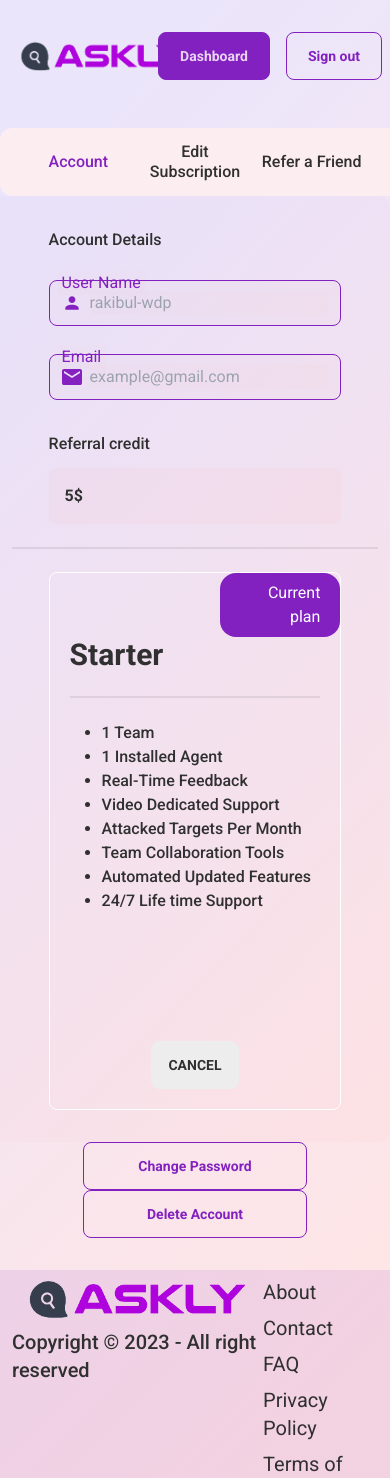
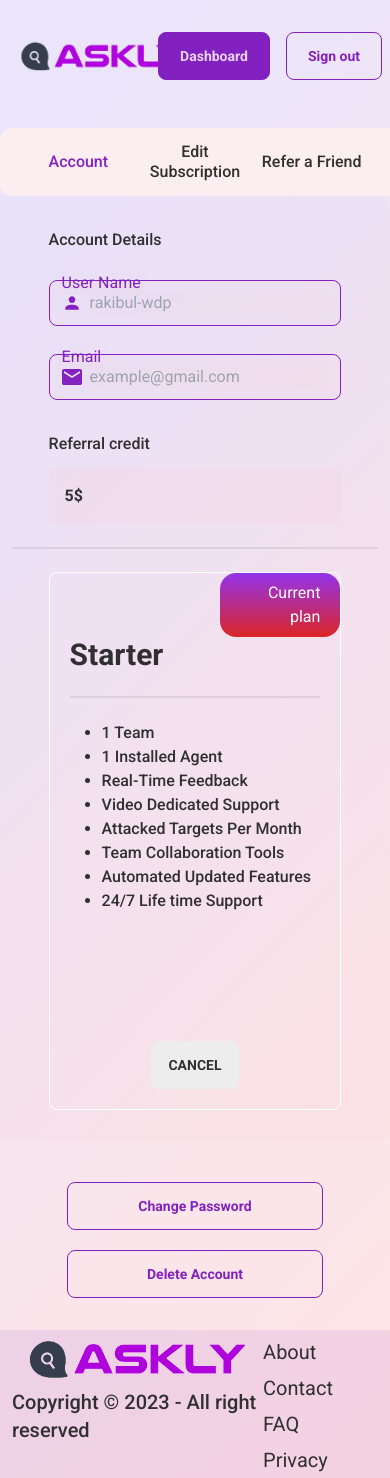
Before and after one commit to rakibul-wdp/askly, a Next.js app: page /account in a window 390 px wide. Shown: the top 1478 px of the page. Built offline with nearby package versions, Linux system fonts and the light colour scheme.

Commit message:
fix current plan bg color

```diff
--- a/components/account/AccountBody.js
+++ b/components/account/AccountBody.js
@@ -30,7 +30,7 @@ const AccountBody = () => {
       </div>
       <div className="divider md:divider-horizontal"></div>
       <div className='border border-white p-5 rounded-lg w-[80%] sm:w-[60%] md:w-[35%] mx-auto md:mx-0'>
-        <p className='text-end bg-primary text-white ml-[60%] px-5 py-2 rounded-2xl -mt-5 -mr-5'>Current plan</p>
+        <p className='text-end ml-[60%] px-5 py-2 rounded-2xl -mt-5 -mr-5 bg-gradient-to-b from-purple-600 to-red-600 text-white'>Current plan</p>
         <h2 className='text-3xl font-bold'>Starter</h2>
         <div className="divider"></div>
         <ul className="list-disc list-outside ml-8 font-medium">
--- a/components/account/AccountEditSubscription.js
+++ b/components/account/AccountEditSubscription.js
@@ -6,7 +6,7 @@ const AccountEditSubscription = () => {
   return (
     <section className='flex flex-col md:flex-row justify-between p-5'>
       <div className='border border-white p-5 rounded-lg w-[80%] sm:w-[60%] md:w-[35%] mx-auto md:mx-0'>
-        <p className='text-end bg-primary text-white ml-[60%] px-5 py-2 rounded-2xl -mt-5 -mr-5'>Current plan</p>
+        <p className='text-end text-white ml-[60%] px-5 py-2 rounded-2xl -mt-5 -mr-5 bg-gradient-to-b from-purple-600 to-red-600'>Current plan</p>
         <h2 className='text-3xl font-bold'>Starter</h2>
         <div className="divider"></div>
         <ul className="list-disc list-outside ml-8 font-medium">
@@ -37,7 +37,7 @@ const AccountEditSubscription = () => {
         </ul>
         <button className='mt-32 btn btn-primary btn-outline normal-case w-full'>Upgrade now</button>
       </div>
-      <button className='btn btn-primary btn-outline normal-case mx-auto'>More plans &gt;</button>
+      <button className='btn btn-primary btn-outline normal-case mx-auto mt-10 md:mt-0'>More plans &gt;</button>
     </section>
   )
 }
--- a/components/account/AccountMain.js
+++ b/components/account/AccountMain.js
@@ -63,11 +63,11 @@ const AccountMain = () => {
             ))}
           </div>
           <div className='hidden lg:block'>
-            {changePassword[0] === "Account" && <Tab className="btn btn-primary btn-outline normal-case w-[12rem] ml-3 mb-2">
+            {changePassword[0] === "Account" && <Tab className="btn btn-primary btn-outline normal-case w-[12rem] lg:w-[10rem] xl:w-[12rem] ml-3 mb-2">
               Change Password
             </Tab>
             }
-            <Tab className="btn btn-primary btn-outline normal-case w-[12rem] ml-3 mb-2">
+            <Tab className="btn btn-primary btn-outline normal-case w-[12rem] lg:w-[10rem] xl:w-[12rem] ml-3 mb-2">
               Delete Account
             </Tab>
           </div>
@@ -91,9 +91,9 @@ const AccountMain = () => {
             </Tab.Panel>
           ))}
         </Tab.Panels>
-        <div className='lg:hidden flex items-center justify-around flex-col sm:flex-row w-[14rem] md:w-[14rem] mx-auto'>
-          <button className='btn btn-primary btn-outline normal-case w-full'>Change Password</button>
-          <button className='btn btn-primary btn-outline normal-case w-full'>Delete Account</button>
+        <div className='lg:hidden flex items-center justify-around flex-col sm:flex-row w-[16rem] mx-auto mt-10'>
+          <button className='btn btn-primary btn-outline normal-case w-full mb-5 sm:mb-0 sm:mr-2'>Change Password</button>
+          <button className='btn btn-primary btn-outline normal-case w-full sm:ml-2'>Delete Account</button>
         </div>
       </Tab.Group>
     </div>
```
